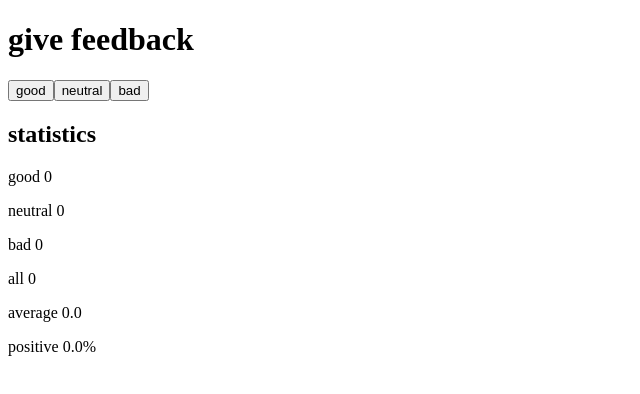
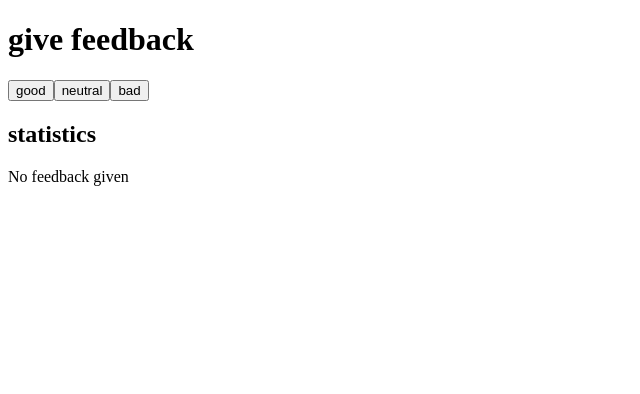
Before and after one commit to Ijtihed/fullstack-open, a React (Vite) app in the folder part1/part1-courseinfo/: page / in a window 1280 px wide. Shown: the top 394 px of the page, without its empty margins (0-640 px from the left). Built offline with nearby package versions, Linux system fonts and the light colour scheme.

Commit message:
Excercise 1.11

```diff
--- a/part1/part1-courseinfo/src/App.jsx
+++ b/part1/part1-courseinfo/src/App.jsx
@@ -2,8 +2,18 @@
 
 const Statistics = ({ good, neutral, bad }) => {
   const total = good + neutral + bad
-  const average = total === 0 ? 0 : (good - bad) / total
-  const positive = total === 0 ? 0 : (good / total) * 100
+
+  if (total === 0) {
+    return (
+      <div>
+        <h2>statistics</h2>
+        <p>No feedback given</p>
+      </div>
+    )
+  }
+
+  const average = (good - bad) / total
+  const positive = (good / total) * 100
 
   return (
     <div>
```
